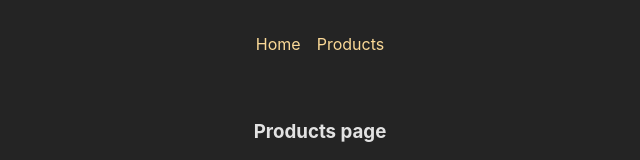
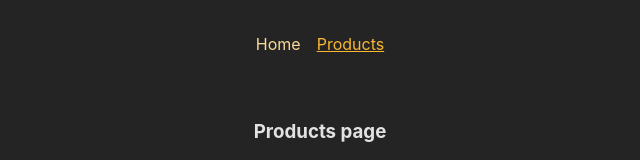
Before and after one commit to Gambit1zn/ReactRouter, a React (Create React App) app: page /products in a window 1280 px wide. Shown: the top 160 px of the page, without its empty margins (320-960 px from the left). Built offline with nearby package versions, Linux system fonts and the light colour scheme.

Commit message:
Added active link using Navlink in react router

```diff
--- a/src/components/MainNavigation.js
+++ b/src/components/MainNavigation.js
@@ -1,4 +1,4 @@
-import { Link } from "react-router-dom";
+import { NavLink } from "react-router-dom";
 
 import classes from './MainNavigation.module.css';
 
@@ -7,8 +7,8 @@
     <header className={classes.header}>
       <nav>
         <ul className={classes.list}>
-          <li><Link to="/">Home</Link></li>
-          <li><Link to="/products">Products</Link></li>
+          <li><NavLink to="/" className={({isActive}) => (isActive ? classes.active : undefined)}>Home</NavLink></li>
+          <li><NavLink to="/products" className={({isActive}) => (isActive ? classes.active : undefined)}>Products</NavLink></li>
         </ul>
       </nav>
     </header>
```
